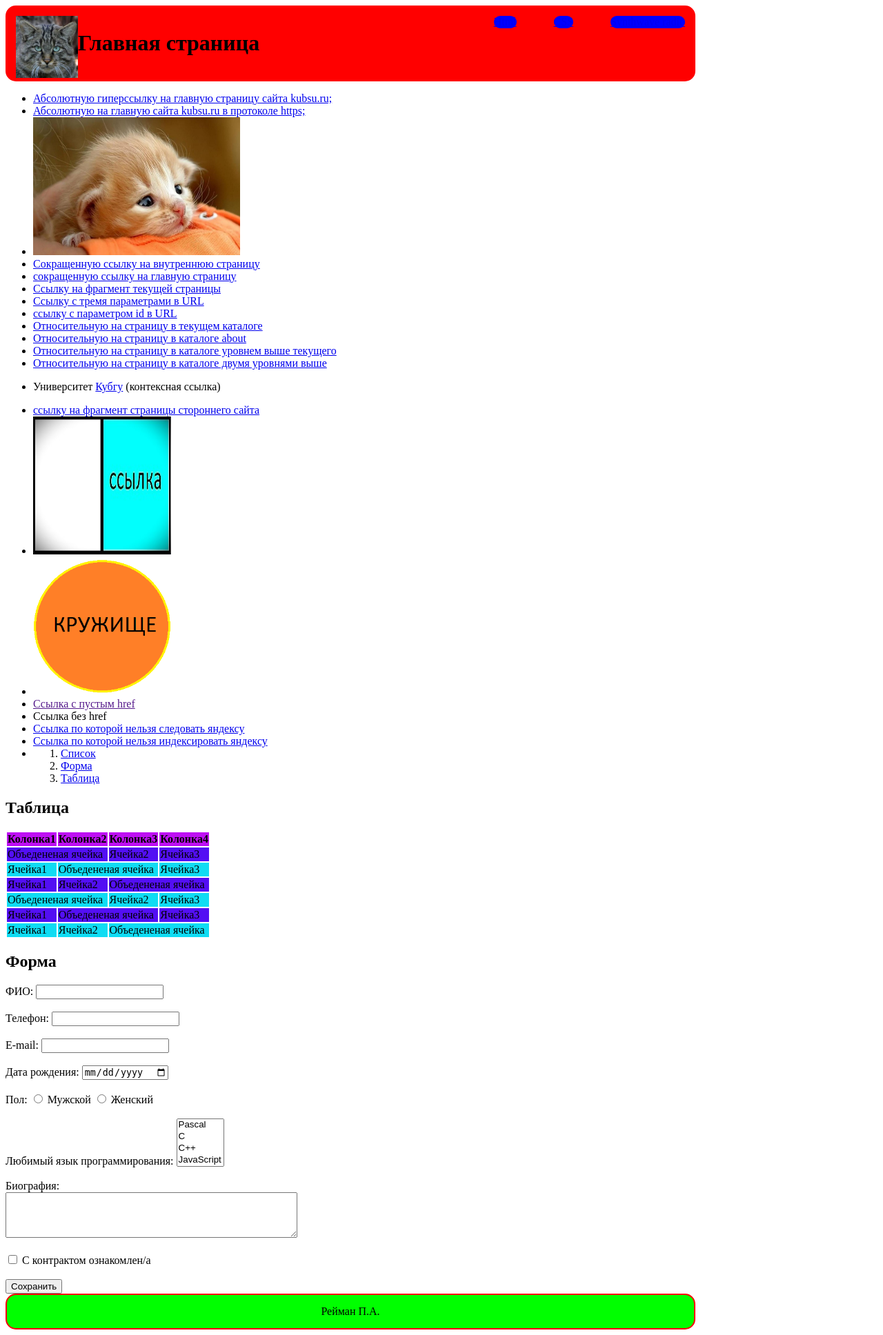
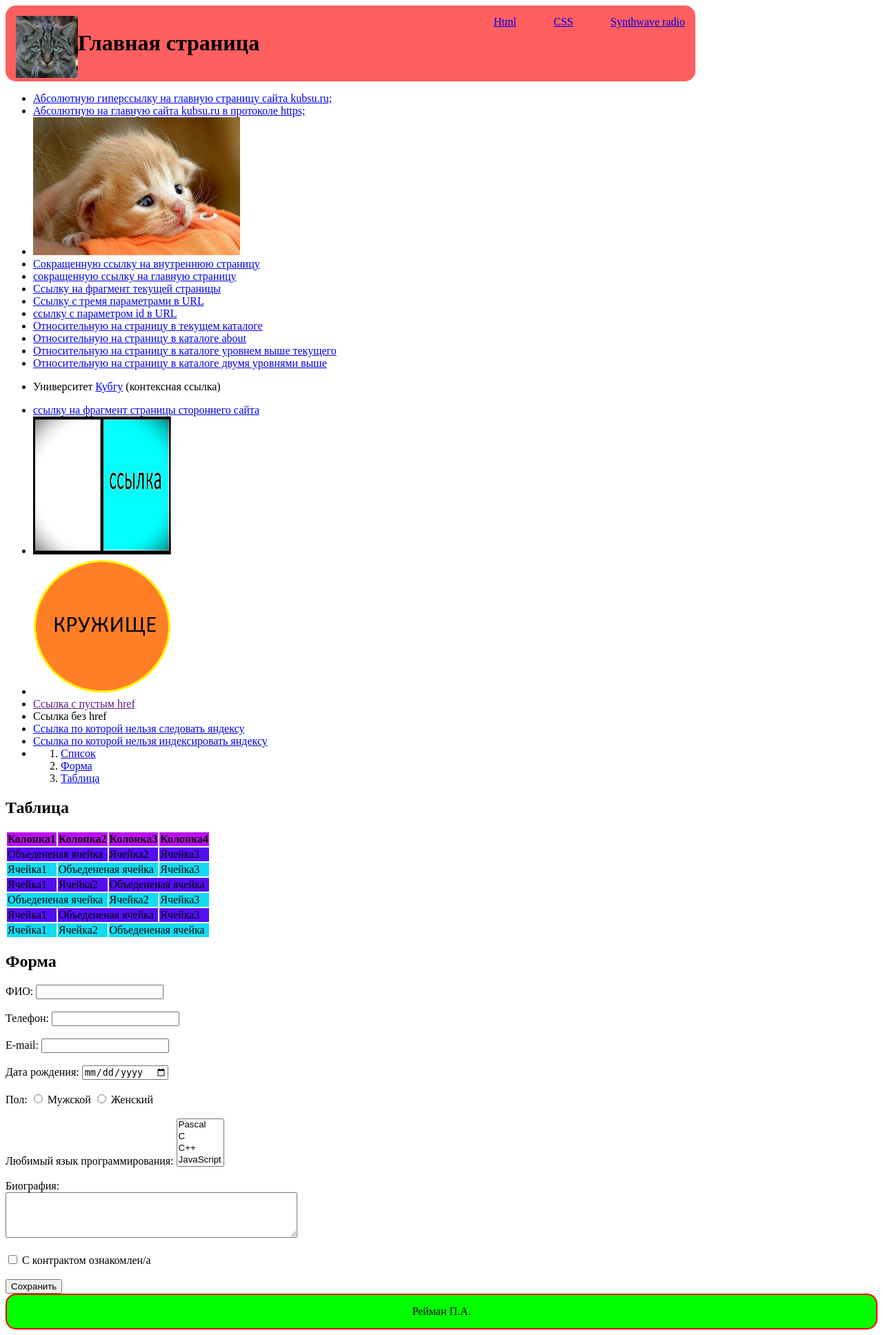
Before and after one commit to PavelReiman/PavelReiman.github.io, a PHP site: page /Two_lessons/index.html in a window 1280 px wide. Shown: the whole page at 69% size. Run offline with PHP 8.4, Linux system fonts and the light colour scheme.

Commit message:
Update style.css

```diff
--- a/Two_lessons/style.css
+++ b/Two_lessons/style.css
@@ -5,7 +5,7 @@
 	padding: 15px 15px;
 	box-sizing: border-box;
 	border-radius: 15px;
-	background: rgb(255, 0, 0);
+	background: rgb(255 95 95);
 }
 .logo{
 	float: left;
@@ -19,11 +19,8 @@
 .ull li{
 	display: inline-block;
 	margin-left: 50px;
-	background: rgb(0, 0, 255);
-	border-radius: 15px;
 }
 .fotter{
-	max-width: 1000px;
 	margin: 0;
 	align-items: center;
 	padding: 15px 15px;
```
